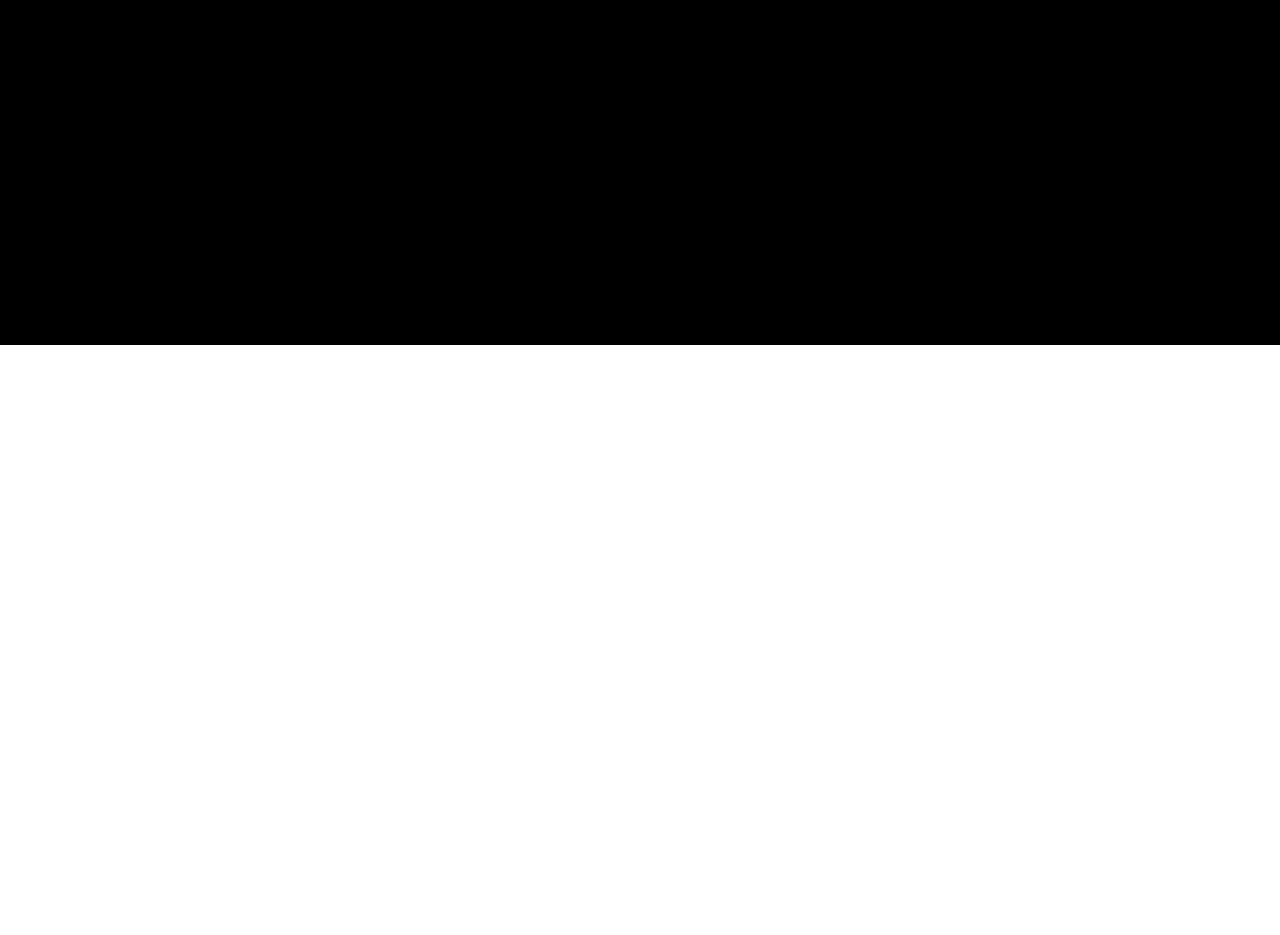
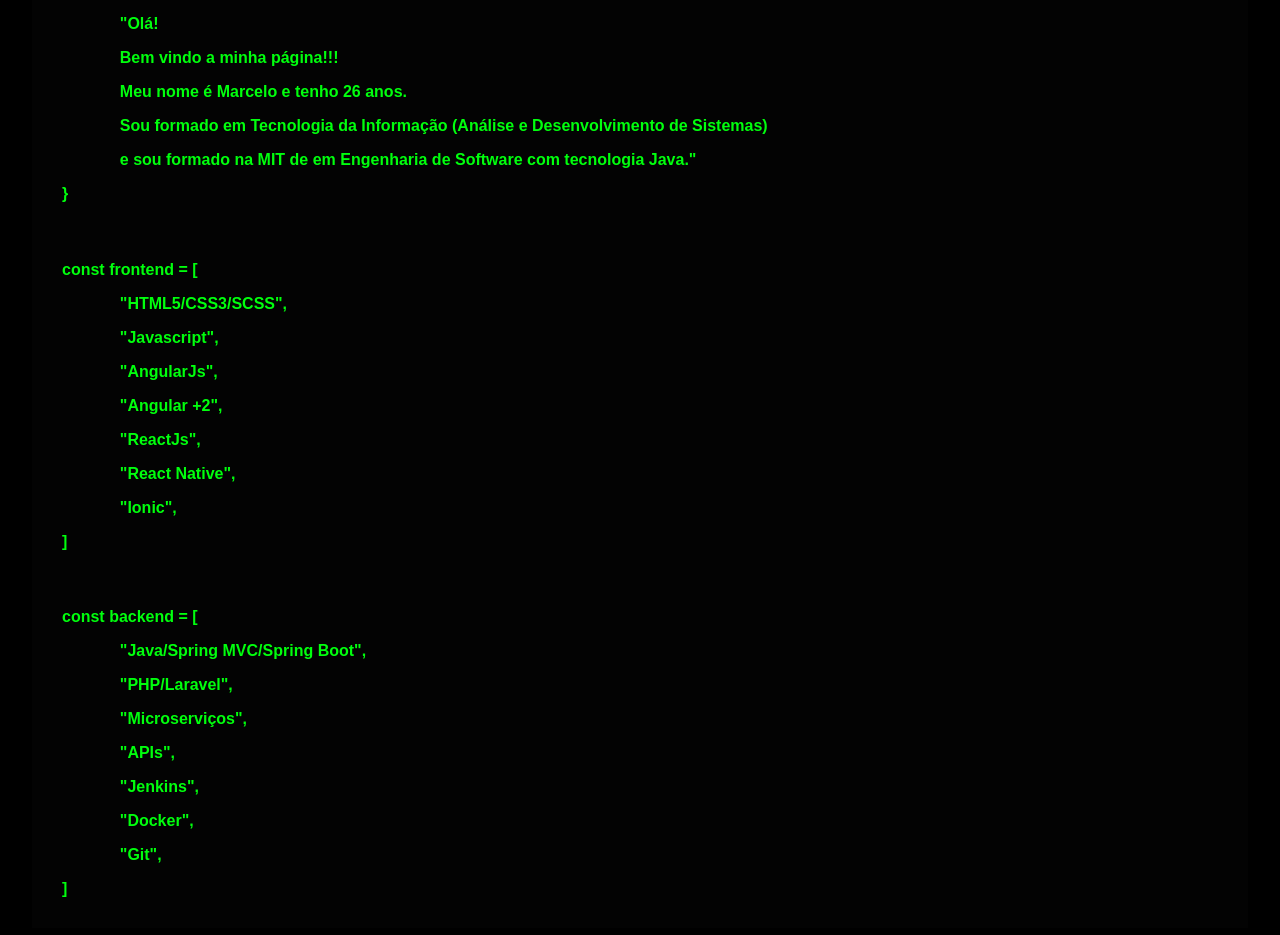
Before and after one commit to donascimentomarcelo/landing-page, a React (Create React App) app: page / in a window 1280 px wide. Shown: the part 489-1424 px from the top of the page. Before the commit the page ends 834 px from the top, so only its background shows below. Built offline with nearby package versions, Linux system fonts and the light colour scheme.

Commit message:
building components to description and skill

```diff
--- a/src/App.js
+++ b/src/App.js
@@ -4,6 +4,9 @@ import Header from './layout/Header/Header';
 import Container from './layout/Container/Container';
 import Avatar from './layout/Avatar/Avatar';
 import SocialNetwork from './layout/SocialNetwork/SocialNetwork';
+import Description from './layout/Description/Description';
+import Skill from './layout/Skill/Skill';
+import Ide from './layout/Ide/Ide';
 
 function App() {
 
@@ -18,13 +21,42 @@ function App() {
     }
   ];
 
+  const skillsFrontend = [
+    '"HTML5/CSS3/SCSS",',
+    '"Javascript",',
+    '"AngularJs",',
+    '"Angular +2",',
+    '"ReactJs",',
+    '"React Native",',
+    '"Ionic",',
+  ]
+
+  const skillsBackend = [
+    '"Java/Spring MVC/Spring Boot",',
+    '"PHP/Laravel",',
+    '"Microserviços",',
+    '"APIs",',
+    '"Jenkins",',
+    '"Docker",',
+    '"Git",',
+  ]
+
   return (
     <div className="app">
       <Header />
       <Container>
         <Avatar avatar={avatar} />
-        <SocialNetwork
-          data={socialNetwork} />
+          <SocialNetwork
+            data={socialNetwork} />
+        <Ide>
+          <Description />
+          <Skill
+            type='frontend'
+            skills={skillsFrontend}/>
+          <Skill
+            type='backend'
+            skills={skillsBackend}/>
+        </Ide>
       </Container>
     </div>
   );
--- a/src/layout/Container/Container.css
+++ b/src/layout/Container/Container.css
@@ -1,6 +1,6 @@
 .app-container {
     font-family: sans-serif;
-    height: calc(100vh - 34px - 50px - 64px);
+    /* height: calc(100vh - 34px - 50px - 64px); */
     padding: 2rem;
     background-color: black;
     padding-top: 50px;
--- /dev/null
+++ b/src/layout/Description/Description.css
@@ -0,0 +1,10 @@
+.container-description {
+    margin-top: 5%;
+    text-align: initial;
+    color: #00ff0d;
+    font-weight: bold;
+}
+
+.align-description {
+    margin-left: 5%;
+}
--- /dev/null
+++ b/src/layout/Description/Description.js
@@ -0,0 +1,18 @@
+import React from 'react'
+import './Description.css'
+
+const Description = () => (
+    <div className="container-description">
+        const description = &#123;
+            <div className="align-description">
+                <p>"Olá! </p>
+                <p>Bem vindo a minha página!!!  </p>
+                <p>Meu nome é Marcelo e tenho 26 anos. </p>
+                <p>Sou formado em Tecnologia da Informação (Análise e Desenvolvimento de Sistemas) </p>
+                <p>e sou formado na MIT de em Engenharia de Software com tecnologia Java."</p>
+            </div>
+            &#125;
+    </div>
+)
+
+export default Description
--- /dev/null
+++ b/src/layout/Ide/Ide.css
@@ -0,0 +1,4 @@
+.container-ide {
+    background-color: #030303;
+    padding: 30px;
+}
--- /dev/null
+++ b/src/layout/Ide/Ide.js
@@ -0,0 +1,10 @@
+import React from 'react'
+import './Ide.css'
+
+const Ide = props => (
+    <div className="container-ide">
+        {props.children}
+    </div>
+)
+
+export default Ide
--- /dev/null
+++ b/src/layout/Skill/Skill.css
@@ -0,0 +1,11 @@
+.container-skill {
+    margin-top: 5%;
+    text-align: initial;
+    color: #00ff0d;
+    font-weight: bold;
+    font-size: 1rem;
+}
+
+.align-skill {
+    margin-left: 5%;
+}
--- /dev/null
+++ b/src/layout/Skill/Skill.js
@@ -0,0 +1,21 @@
+import React from 'react'
+import './Skill.css'
+
+const Skill = ({ type, skills }) => {
+
+    const renderRow = () => {
+        return skills.map(skill => (<p>{skill}</p>))
+    }
+
+    return (
+        <div className="container-skill">
+            const {type} = [
+            <div className="align-skill">
+                { renderRow() }
+            </div>
+                ]
+        </div>
+    )
+}
+
+export default Skill
--- a/src/layout/SocialNetwork/SocialNetwork.css
+++ b/src/layout/SocialNetwork/SocialNetwork.css
@@ -1,4 +1,4 @@
-.container {
+.container-social-network {
     width: 50%;
     margin-left: auto;
     margin-right: auto;
--- a/src/layout/SocialNetwork/SocialNetwork.js
+++ b/src/layout/SocialNetwork/SocialNetwork.js
@@ -21,7 +21,7 @@ const SocialNetwork = ({ data }) => {
     }
 
     return (
-        <div className="container">
+        <div className="container-social-network">
             {renderAnchor()}
         </div>
     )
```
Also changed, not shown: 1 other file (tests, documents, lock files or other folders).
